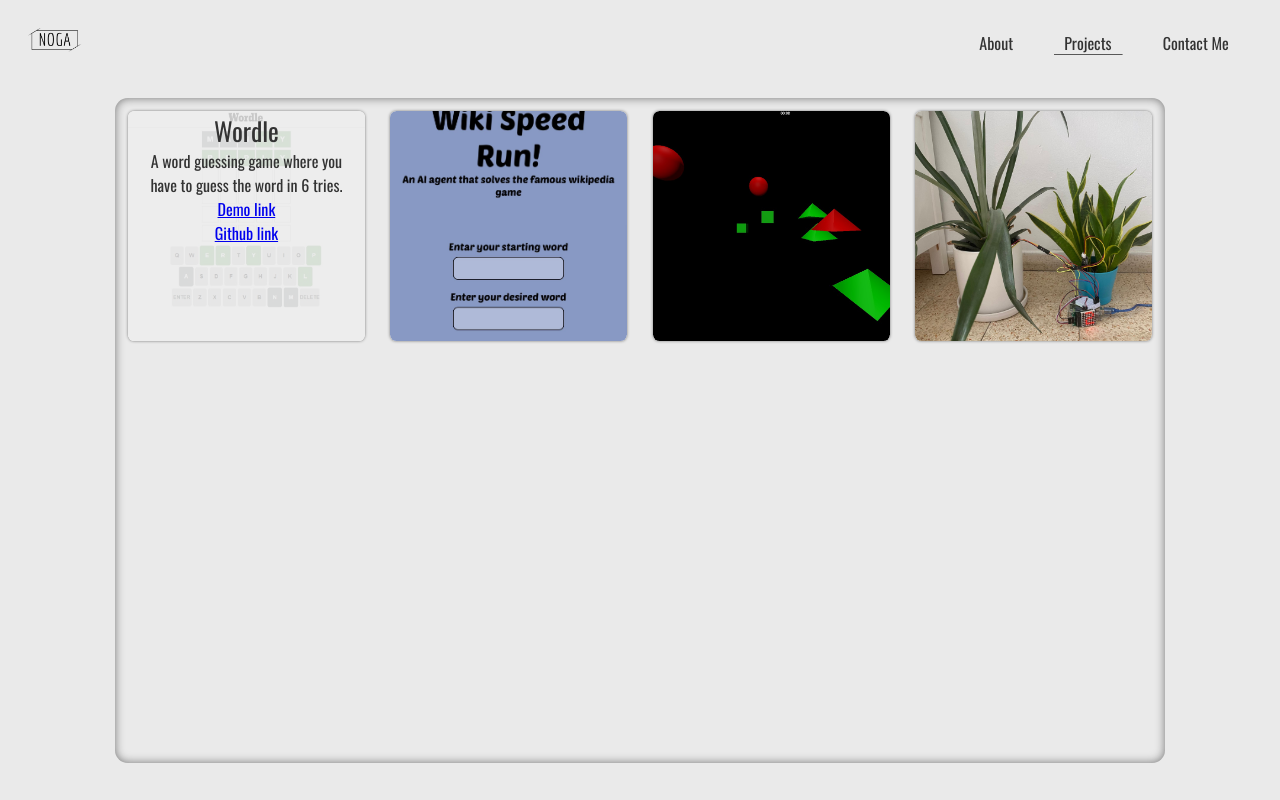
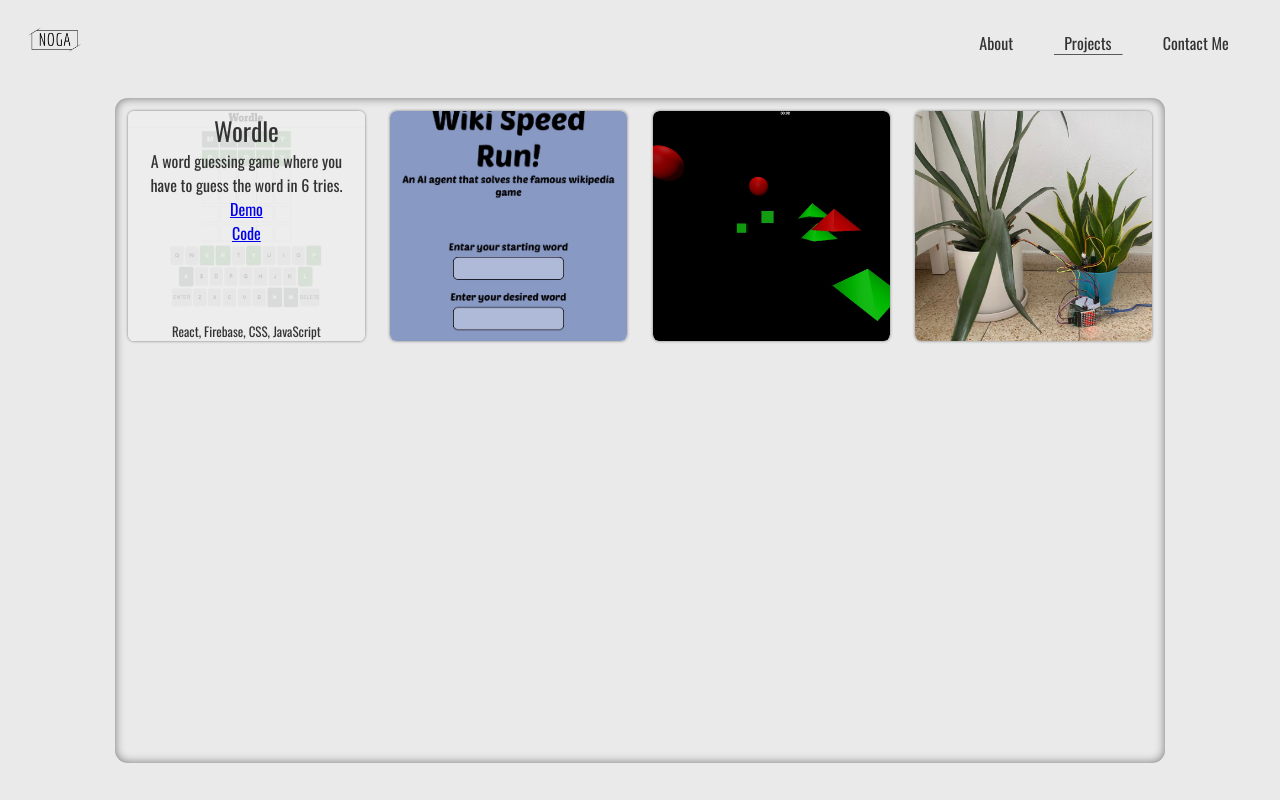
Before and after one commit to NogaTal98/portfolio, a React (Create React App) app: page /Projects in a window 1280 px wide. Both pictures are taken after a click on the element 246 px from the left and 225 px from the top of the page. Built offline with nearby package versions, Linux system fonts and the light colour scheme.

Commit message:
add project technologies

```diff
--- a/src/App.css
+++ b/src/App.css
@@ -176,10 +176,9 @@
 
   border-radius: 0.5vw;
 
-  /* cursor: pointer; */
+  cursor: pointer;
   overflow: hidden;
-  transition: background-color .2s; /* Animation */
-
+  transition: background-color .2s;
 }
 
 .projectClicked {
@@ -192,7 +191,7 @@
   display: flex;
   flex-direction: column;
   align-items: center;
-  justify-content: start;
+  justify-content: flex-start;
 
   animation: fade-in 0.7s;
 }
@@ -212,8 +211,7 @@
   object-fit: cover;
   border-radius: 0.5vw;
 
-  transition: transform .2s; /* Animation */
-
+  transition: transform .2s;
 }
 
 .projectImage:hover {
@@ -227,6 +225,12 @@
 .projectDescription {
   width: 90%;
   text-align: center;
+}
+
+.technologies {
+  position: absolute;
+  bottom: 0;
+  font-size: small;
 }
 
 /* contact me page */
--- a/src/components/Project.js
+++ b/src/components/Project.js
@@ -15,8 +15,9 @@ function Project({project}) {
             {clicked && <div className='projectClicked'>
                 <div className='projectName'> {project.name} </div>
                 <div className='projectDescription'> {project.description} </div>
-                {project.link && <a href={project.link} target="_blank" className='projectLink'>Demo link</a>}
-                {project.github && <a href={project.github} target="_blank" className='projectGit'>Github link</a>}
+                {project.link && <a href={project.link} target="_blank" className='projectLink'>Demo</a>}
+                {project.github && <a href={project.github} target="_blank" className='projectGit'>Code</a>}
+                <div className='technologies'> {project.technologies} </div>
             </div>}
             <img src={project.image} alt='projectImage' className='projectImage'/>
         </div>
--- a/src/data/projectsInfo.json
+++ b/src/data/projectsInfo.json
@@ -5,7 +5,8 @@
         "name": "Wordle",
         "description": "A word guessing game where you have to guess the word in 6 tries.",
         "link": "https://wordle-noga.web.app/",
-        "github": "https://github.com/NogaTal98/wordle"
+        "github": "https://github.com/NogaTal98/wordle",
+        "technologies": "React, Firebase, CSS, JavaScript"
     },
     {
         "id": 2,
@@ -13,19 +14,22 @@
         "name": "Wiki Speed Run",
         "description": "An AI agant that crate a path from one wikipedia page to another in the least amount of clicks.",
         "link": "https://wiki-speedrun.web.app/",
-        "github": "https://github.com/NogaTal98/wiki-speedrun"
+        "github": "https://github.com/NogaTal98/wiki-speedrun",
+        "technologies":"React, Firebase, CSS, JavaScript, Python, Flask, Embedding model, Scraping"
     },
     {
         "id": 3,
         "image": "./pictures/mouse_race.jpg",
         "name": "Mouse Race",
         "description": "A 3D click game where you need to click the right element and avoid the wrong ones.",
-        "github": "https://github.com/NogaTal98/mouse_race"
+        "github": "https://github.com/NogaTal98/mouse_race",
+        "technologies": "TypeScript, Three.js, CSS"
     },
     {
         "id": 4,
         "image": "./pictures/is_dry.jpg",
         "name": "Is Dry",
-        "description": "An arduino project that tells you when to water your plant."
+        "description": "An arduino project that tells you when to water your plant.",
+        "technologies": "C++, Arduino, Sensors"
     }
 ]
```
